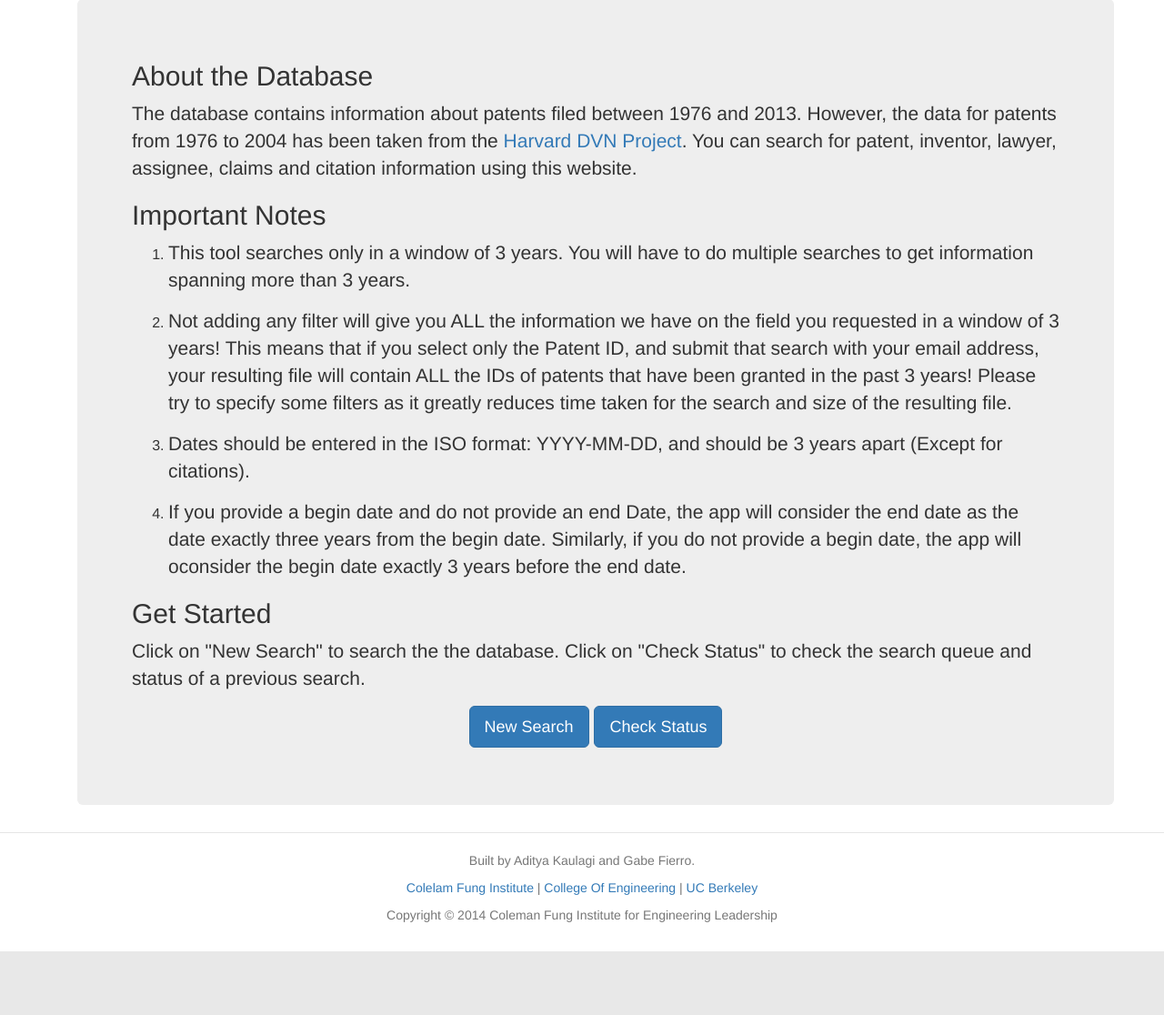
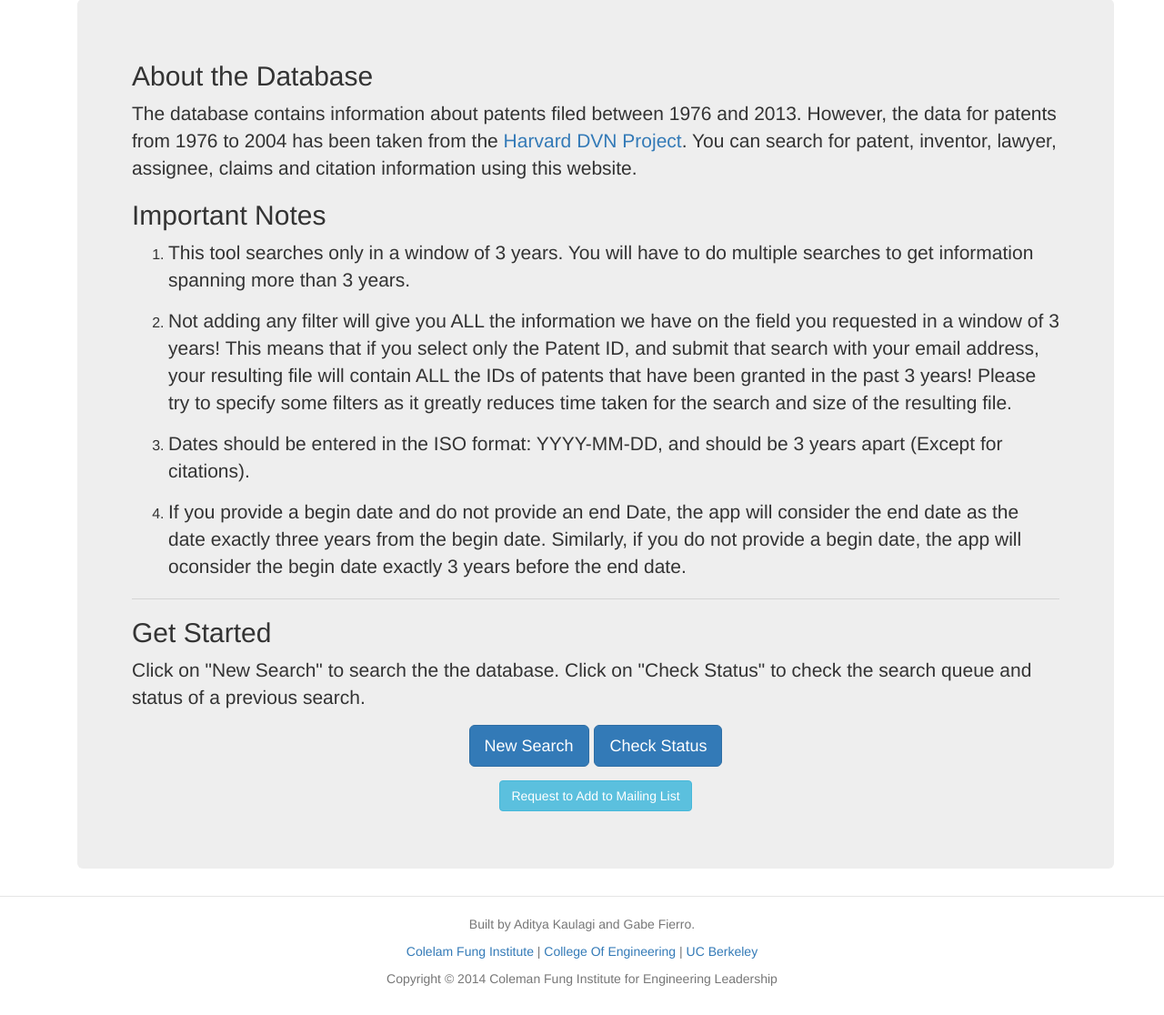
Before and after one commit to gtfierro/walkthedinosaur, a Django app: page /batchsql/ in a window 1280 px wide. Shown: the part 71-1187 px from the top of the page at 91% size. Before the commit the page ends 1117 px from the top, so only its background shows below. Run offline with Django 3.2, Linux system fonts and the light colour scheme; parts of the project's set-up code (start-up, migrations or seed data) failed here and were passed over; some libraries are stand-ins or nearby versions.

Commit message:
Added request for mailing list link on front page

```diff
--- a/batchsql/templates/batchsql/index.html
+++ b/batchsql/templates/batchsql/index.html
@@ -12,12 +12,17 @@
     <li><p>Not adding any filter will give you ALL the information we have on the field you requested in a window of 3 years! This means that if you select only the Patent ID, and submit that search with your email address, your resulting file will contain ALL the IDs of patents that have been granted in the past 3 years! Please try to specify some filters as it greatly reduces time taken for the search and size of the resulting file.</p></li>
     <li><p>Dates should be entered in the ISO format: YYYY-MM-DD, and should be 3 years apart (Except for citations).</p></li>
     <li><p>If you provide a begin date and do not provide an end Date, the app will consider the end date as the date exactly three years from the begin date. Similarly, if you do not provide a begin date, the app will oconsider the begin date exactly 3 years before the end date.</p></li>
-   </ol>
+  </ol>
+  <hr />
+
   <h2>Get Started</h2>
   <p>Click on "New Search" to search the the database. Click on "Check Status" to check the search queue and status of a previous search.</p>
   <p style="text-align:center">
     <a class="btn btn-lg btn-primary" href="/batchsql/test" role="button">New Search</a> <a class="btn btn-lg btn-primary" href="/batchsql/status" role="button">Check Status</a>
   </p>
+    <p style="text-align:center">
+    <a class="btn btn-info" href="mailto:patentinterface@gmail.com?subject=Request to Add to Mailing List" target="_blank">Request to Add to Mailing List</a>
+  </p>
 </div>
 
 {% endblock content %}
```
